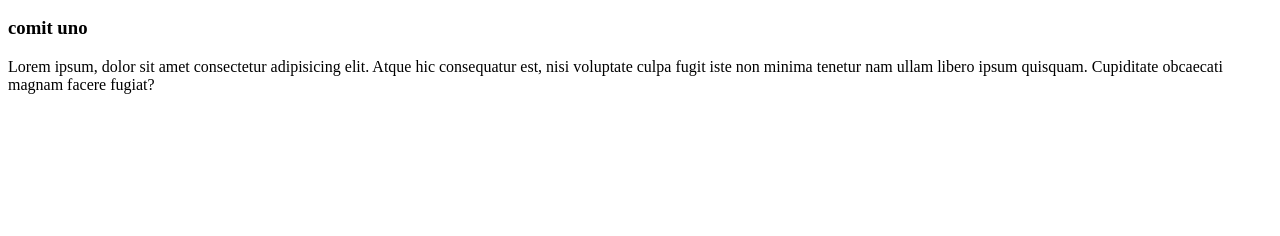
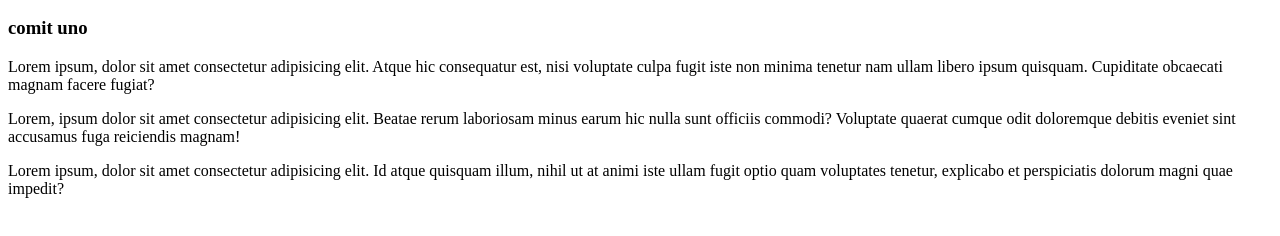
Before and after one commit to 0930camilo/gitkra, a plain HTML site: page index.html in a window 1280 px wide. Shown: the part 110-346 px from the top of the page. Drawn offline with Linux system fonts and the light colour scheme.

Commit message:
nuevos parrafos

```diff
--- a/index.html
+++ b/index.html
@@ -12,5 +12,11 @@
    <h3>comit uno</h3>
 
    <p>Lorem ipsum, dolor sit amet consectetur adipisicing elit. Atque hic consequatur est, nisi voluptate culpa fugit iste non minima tenetur nam ullam libero ipsum quisquam. Cupiditate obcaecati magnam facere fugiat?</p>
+
+
+
+
+   <p>Lorem, ipsum dolor sit amet consectetur adipisicing elit. Beatae rerum laboriosam minus earum hic nulla sunt officiis commodi? Voluptate quaerat cumque odit doloremque debitis eveniet sint accusamus fuga reiciendis magnam!</p>
+   <p>Lorem ipsum, dolor sit amet consectetur adipisicing elit. Id atque quisquam illum, nihil ut at animi iste ullam fugit optio quam voluptates tenetur, explicabo et perspiciatis dolorum magni quae impedit?</p>
 </body>
 </html>
```
